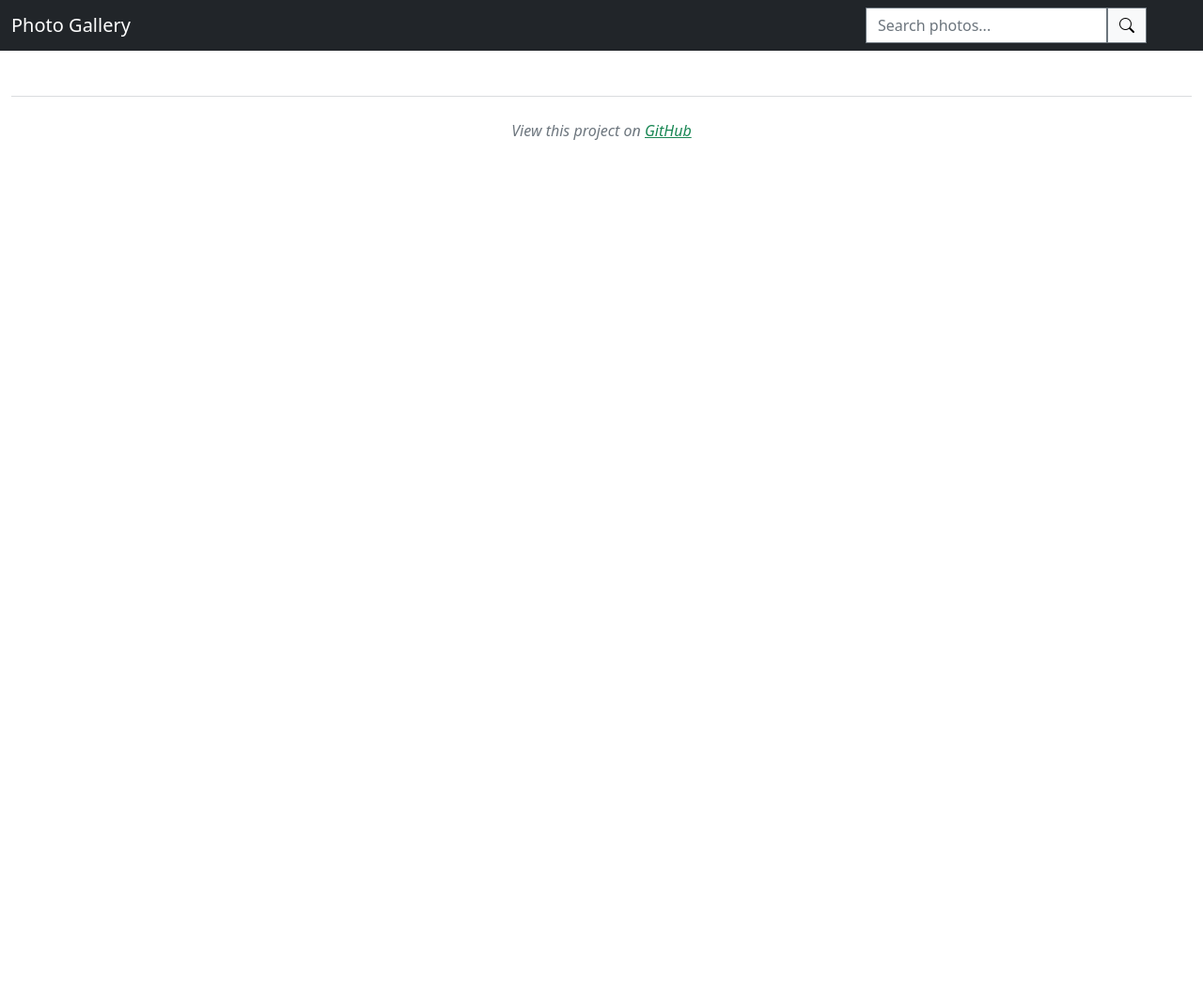
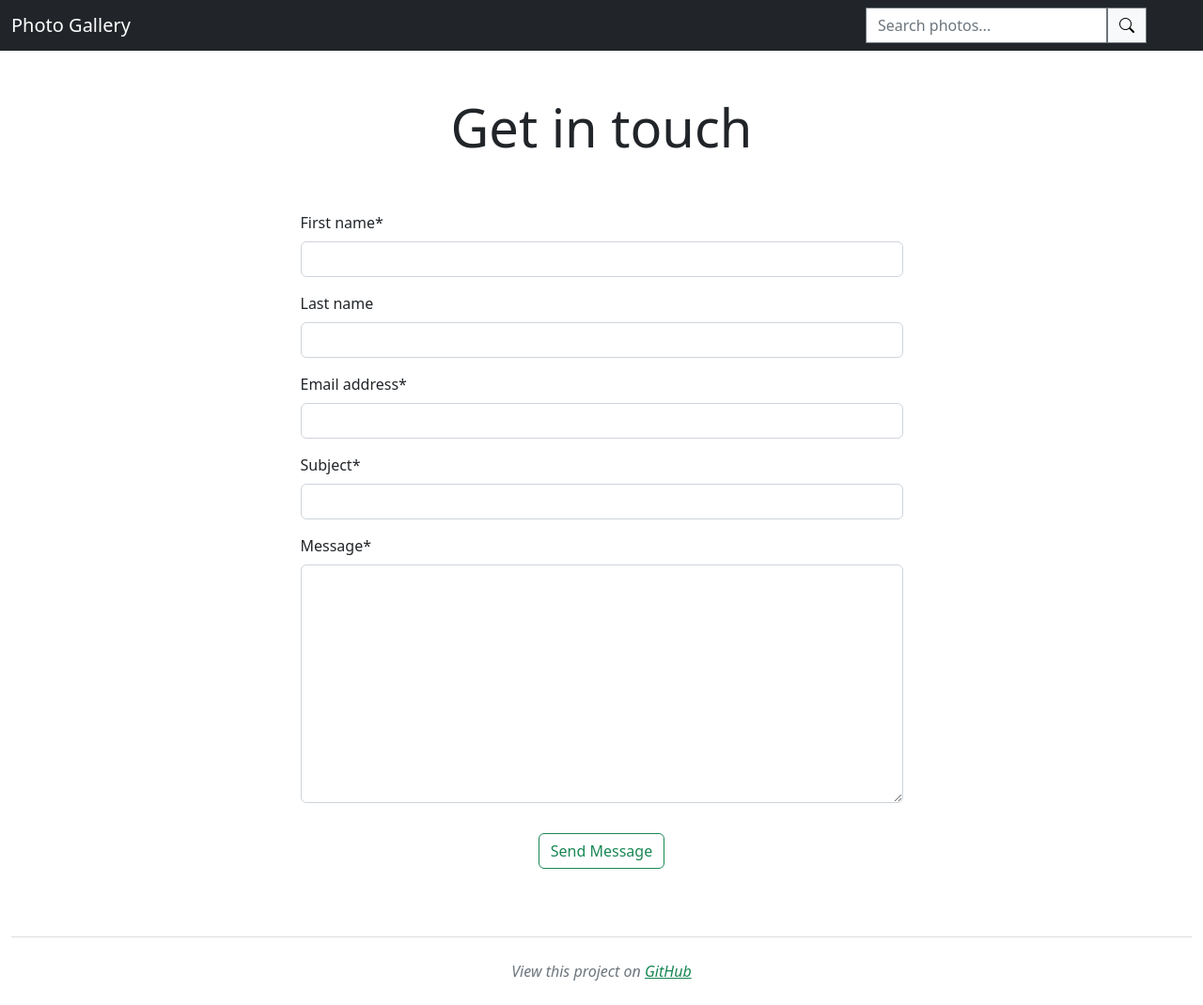
Before and after one commit to Cmastris/django_photo_gallery, a Django app: page /contact in a window 1280 px wide. Shown: the whole page at 94% size. Before the commit the page ends 149 px from the top, so only its background shows below. Run offline with Django 4.2, Linux system fonts and the light colour scheme; data that the repository does not hold is empty; some libraries are stand-ins or nearby versions.

Commit message:
Populate contact HTML template

```diff
--- a/photo_gallery/contact/templates/contact/contact.html
+++ b/photo_gallery/contact/templates/contact/contact.html
@@ -1 +1,18 @@
 {% extends "base.html" %}
+{% load crispy_forms_filters %}
+{% block content %}
+<div class="container text-center pb-5">
+  <h1 class="display-4 pb-2 mb-5">Get in touch</h1>
+  <div class="row justify-content-center text-start">
+    <div class="col-lg-7">
+      <form action="{% url 'contact' %}" method="post">
+        {% csrf_token %}
+        {{ form|crispy }}
+        <div class="text-center">
+          <button class="btn btn-outline-success mt-3" type="submit">Send Message</button>
+        </div>
+      </form>
+    </div>
+  </div>
+</div>
+{% endblock %}
--- a/photo_gallery/photo_gallery/settings.py
+++ b/photo_gallery/photo_gallery/settings.py
@@ -29,6 +29,8 @@ DEBUG = True
 ALLOWED_HOSTS = []
 
 INSTALLED_APPS = [
+    'crispy_forms',
+    'crispy_bootstrap5',
     'imagekit',
     'contact.apps.ContactConfig',
     'nav.apps.NavConfig',
@@ -40,6 +42,9 @@ INSTALLED_APPS = [
     'django.contrib.messages',
     'django.contrib.staticfiles',
 ]
+
+CRISPY_ALLOWED_TEMPLATE_PACKS = "bootstrap5"
+CRISPY_TEMPLATE_PACK = "bootstrap5"
 
 MIDDLEWARE = [
     'django.middleware.security.SecurityMiddleware',
```
